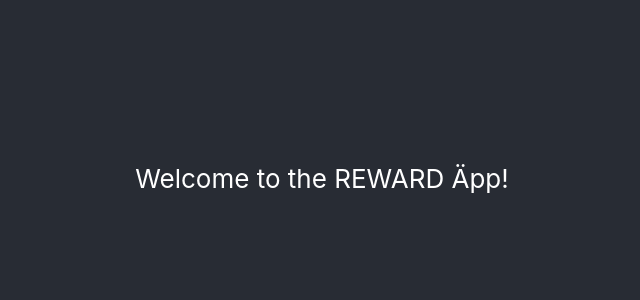
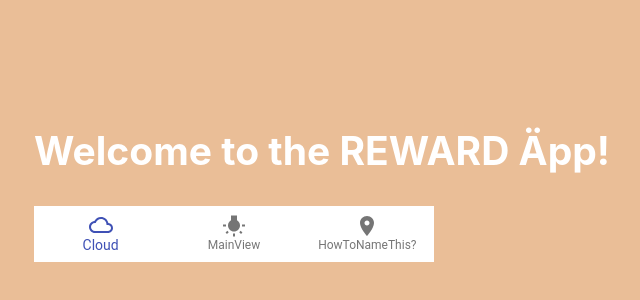
Before and after one commit to concise-ee/reward-app, a React (Create React App) app: page / in a window 1280 px wide. Shown: the part 222-522 px from the top of the page, without its empty margins (318-958 px from the left). Built offline with nearby package versions, Linux system fonts and the light colour scheme.

Commit message:
added reward app logo, added gh-pages dependencies, material-ui

```diff
--- a/package.json
+++ b/package.json
@@ -4,10 +4,11 @@
   "private": true,
   "homepage": "https://concise-ee.github.io/reward-app/",
   "dependencies": {
+    "@material-ui/core": "^4.11.3",
+    "@material-ui/icons": "^4.11.2",
     "@testing-library/jest-dom": "^5.11.9",
     "@testing-library/react": "^11.2.5",
     "@testing-library/user-event": "^12.7.0",
-    "gh-pages": "^3.1.0",
     "react": "^17.0.1",
     "react-dom": "^17.0.1",
     "react-scripts": "4.0.2",
@@ -18,6 +19,7 @@
     "deploy": "gh-pages -d build",
     "start": "react-scripts start",
     "build": "react-scripts build",
+    "watch": "cra-build-watch",
     "test": "react-scripts test",
     "eject": "react-scripts eject"
   },
@@ -40,6 +42,8 @@
     ]
   },
   "devDependencies": {
+    "cra-build-watch": "^3.4.0",
+    "gh-pages": "^3.1.0",
     "sass": "^1.32.7",
     "sass-loader": "^11.0.1"
   }
--- a/public/index.html
+++ b/public/index.html
@@ -2,7 +2,7 @@
 <html lang="en">
   <head>
     <meta charset="utf-8" />
-    <link rel="icon" href="%PUBLIC_URL%/favicon.ico" />
+    <link rel="icon" href="%PUBLIC_URL%/logo64.png" />
     <meta name="viewport" content="width=device-width, initial-scale=1" />
     <meta name="theme-color" content="#000000" />
     <meta
--- a/src/App.css
+++ b/src/App.css
@@ -1,5 +1,6 @@
 .App {
   text-align: center;
+  background-color: lightsalmon;
 }
 
 .App-logo {
@@ -14,7 +15,7 @@
 }
 
 .App-header {
-  background-color: #282c34;
+  background-color: #EABE97;
   min-height: 100vh;
   display: flex;
   flex-direction: column;
--- a/src/components/Home/Home.js
+++ b/src/components/Home/Home.js
@@ -1,12 +1,44 @@
-import React from 'react';
+import React, {useState} from 'react';
 import PropTypes from 'prop-types';
 import styles from './Home.module.scss';
+import {BottomNavigation, BottomNavigationAction} from "@material-ui/core";
+import LocationOnIcon from '@material-ui/icons/LocationOn';
+import {makeStyles} from "@material-ui/styles";
+import {CloudQueue} from "@material-ui/icons";
+import WbIncandescentIcon from '@material-ui/icons/WbIncandescent';
 
-const Home = () => (
-  <div className={styles.Home}>
-    Welcome to the REWARD Äpp!
-  </div>
-);
+
+const useStyles = makeStyles({
+    root: {
+        width: 400,
+    },
+});
+
+
+const Home = () => {
+    const [value, setValue] = useState(0);
+    const classes = useStyles();
+    return (
+        <div className={styles.homeDiv}>
+            <h2 className={styles.homeTitle}>
+                Welcome to the REWARD Äpp!
+            </h2>
+            <BottomNavigation
+                value={value}
+                onChange={(event, newValue) => {
+                    setValue(newValue);
+                }}
+                showLabels
+                className={classes.root}
+            >
+                <BottomNavigationAction label="Cloud" icon={<CloudQueue />} />
+                <BottomNavigationAction label="MainView" icon={<WbIncandescentIcon />} />
+                <BottomNavigationAction label="HowToNameThis?" icon={<LocationOnIcon />} />
+            </BottomNavigation>
+        </div>
+    );
+}
+
 
 Home.propTypes = {};
 
```
Also changed, not shown: public/logo192.png, public/logo512.png, public/manifest.json.
